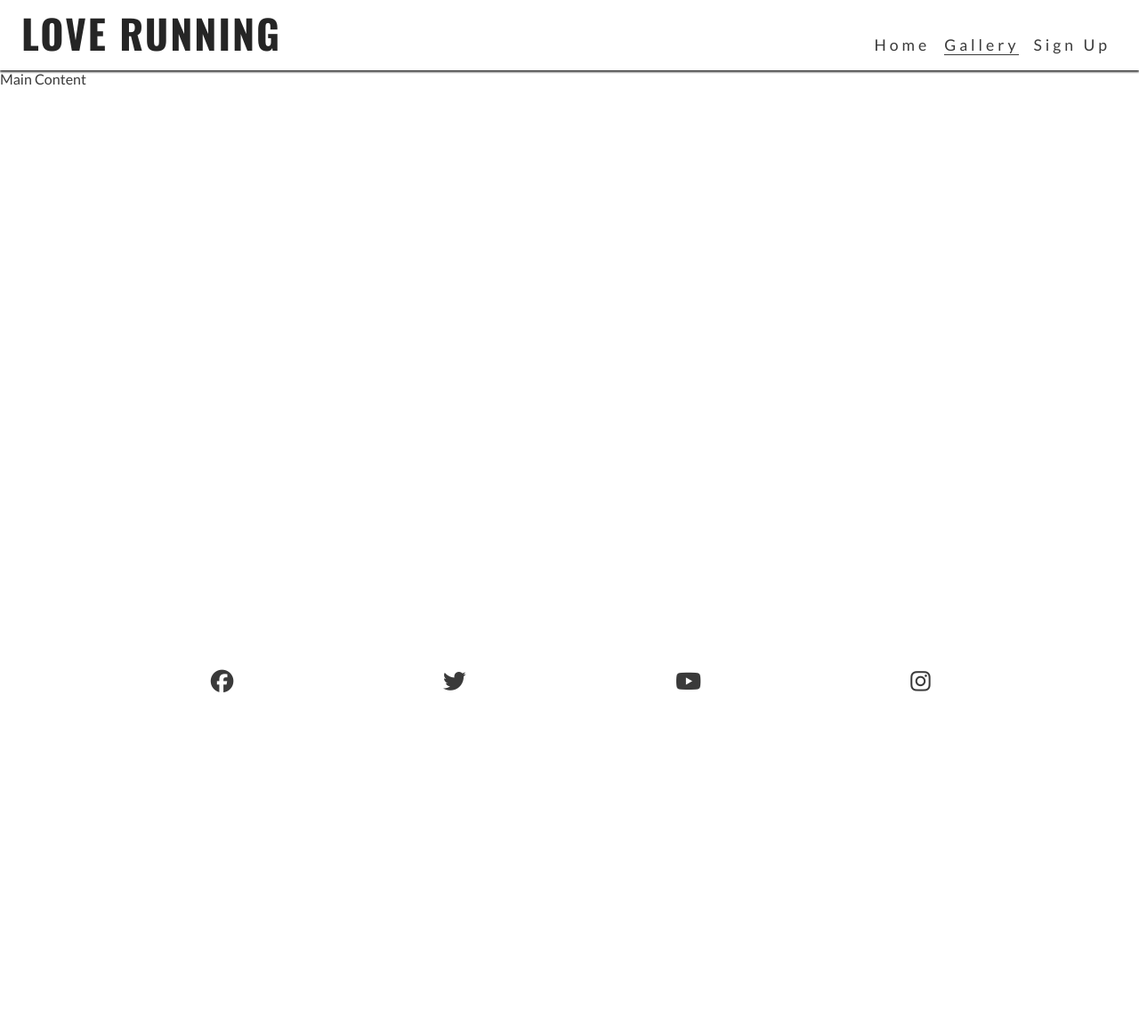
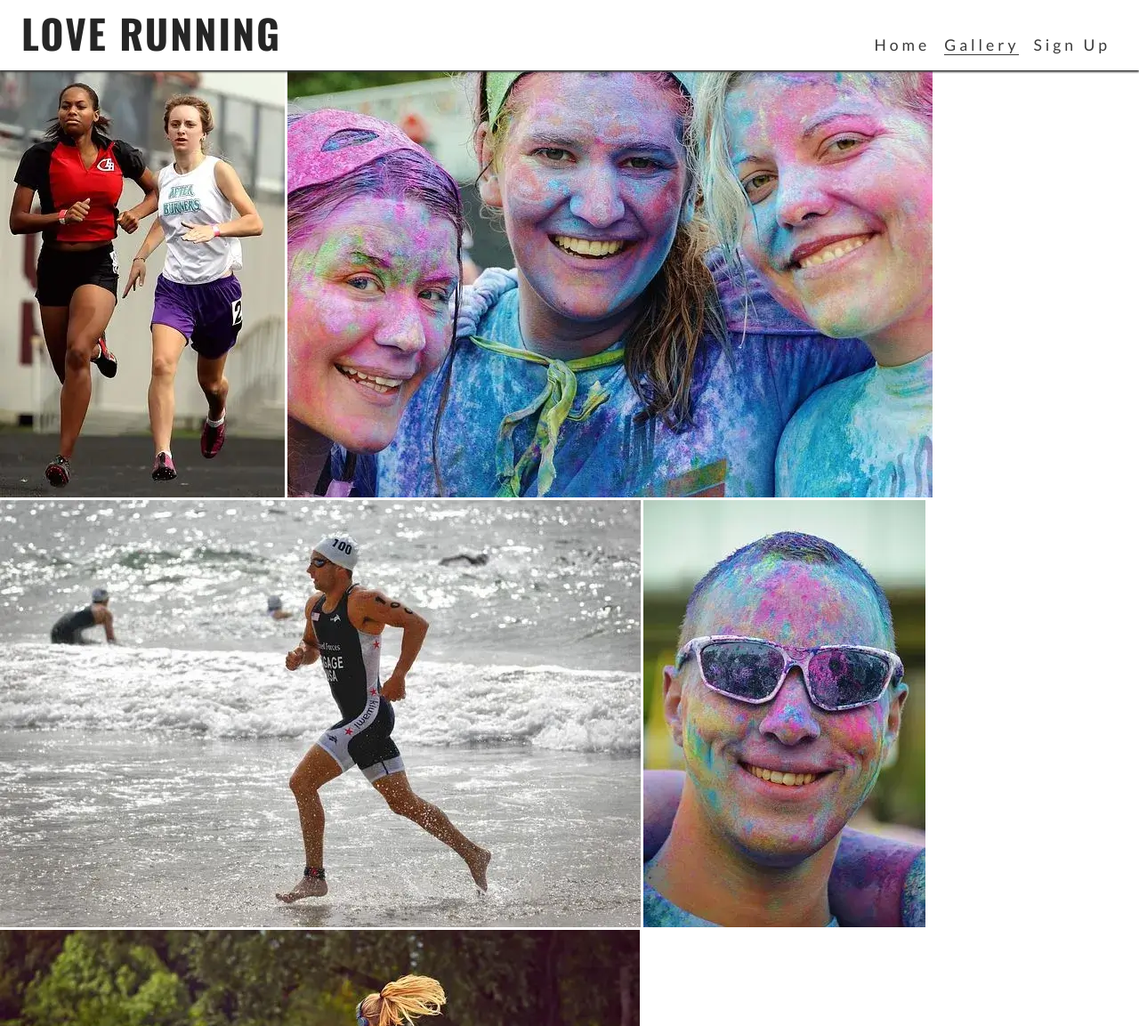
Before and after one commit to TafadzwaMangena/love-running, a plain HTML site: page gallery.html in a window 1280 px wide. Shown: the top 1153 px of the page at 89% size. Before the commit the page ends 800 px from the top, so only its background shows below. Drawn offline with nearby package versions, Linux system fonts and the light colour scheme.

Commit message:
Add images to gallery

```diff
--- a/gallery.html
+++ b/gallery.html
@@ -36,7 +36,21 @@
     </header>
 
     <!--Main Content-->
-    <main>Main Content</main>
+    <main>
+        <section id="gallery">
+            <div id="photos">
+<img src="assets/images/athletes.webp" alt="Two atheles running together">
+<img src="assets/images/girls.webp" alt="Three girls at charity paint running festival">
+<img src="assets/images/runner3.webp" alt="Solo male runner jogging on beach">
+<img src="assets/images/man.webp" alt="Man at charity paint running festival">
+<img src="assets/images/runner1.webp" alt="Solo female runner jogging through Phoenix Park">
+<img src="assets/images/runner2.webp" alt="Runners competing in marathon">
+<img src="assets/images/runner4.webp" alt="Solo female runner jogging on beach">
+<img src="assets/images/running_gang.webp" alt="Large group of runners taking part in a marathon on a rainy day">
+<img src="assets/images/mud-run.webp" alt="Two women runners taking a muddy selfie after the Mud Runners championship">
+            </div>
+        </section>
+    </main>
 
     <!--Footer-->
     <footer>
```
Also changed, not shown: assets/images/athletes.webp (added), assets/images/girls.webp (added), assets/images/man.webp (added), assets/images/mud-run.webp (added), assets/images/runner1.webp (added), assets/images/runner2.webp (added), assets/images/runner3.webp (added), assets/images/runner4.webp (added), assets/images/running_gang.webp (added).
